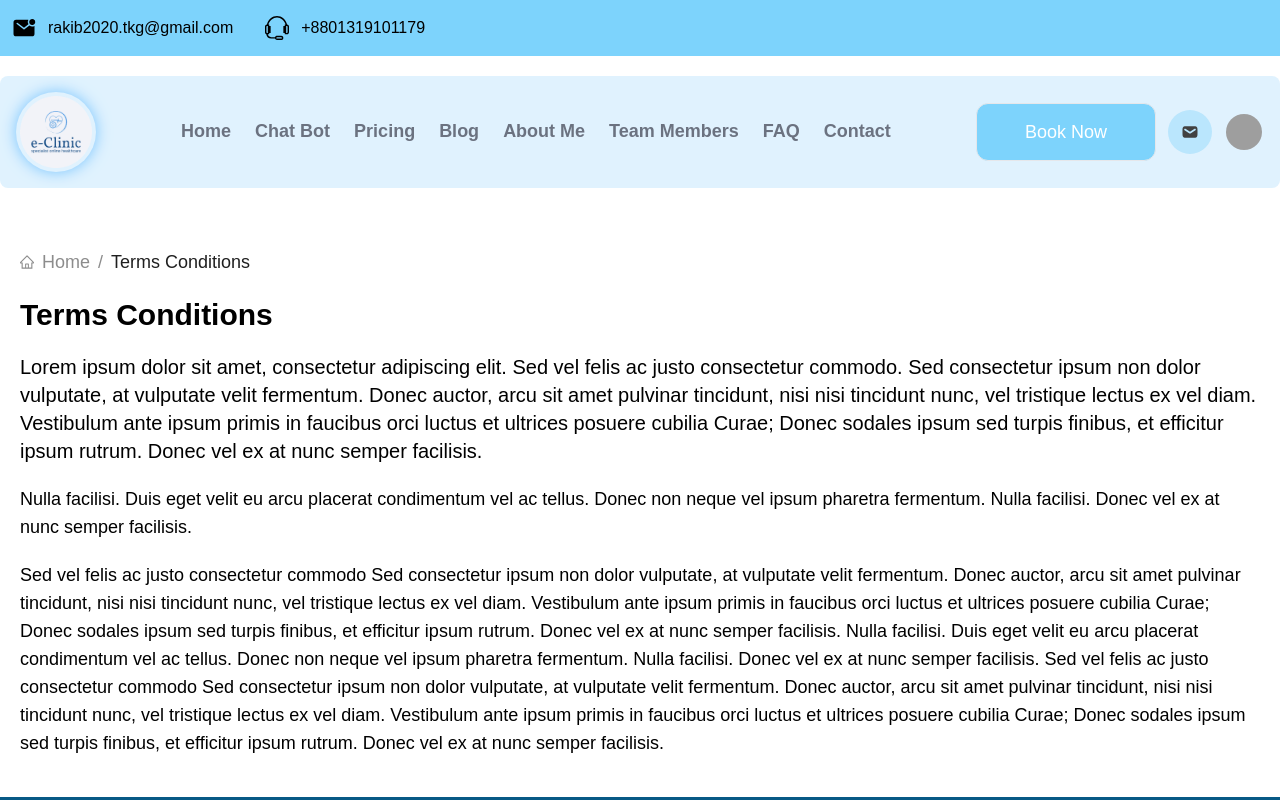
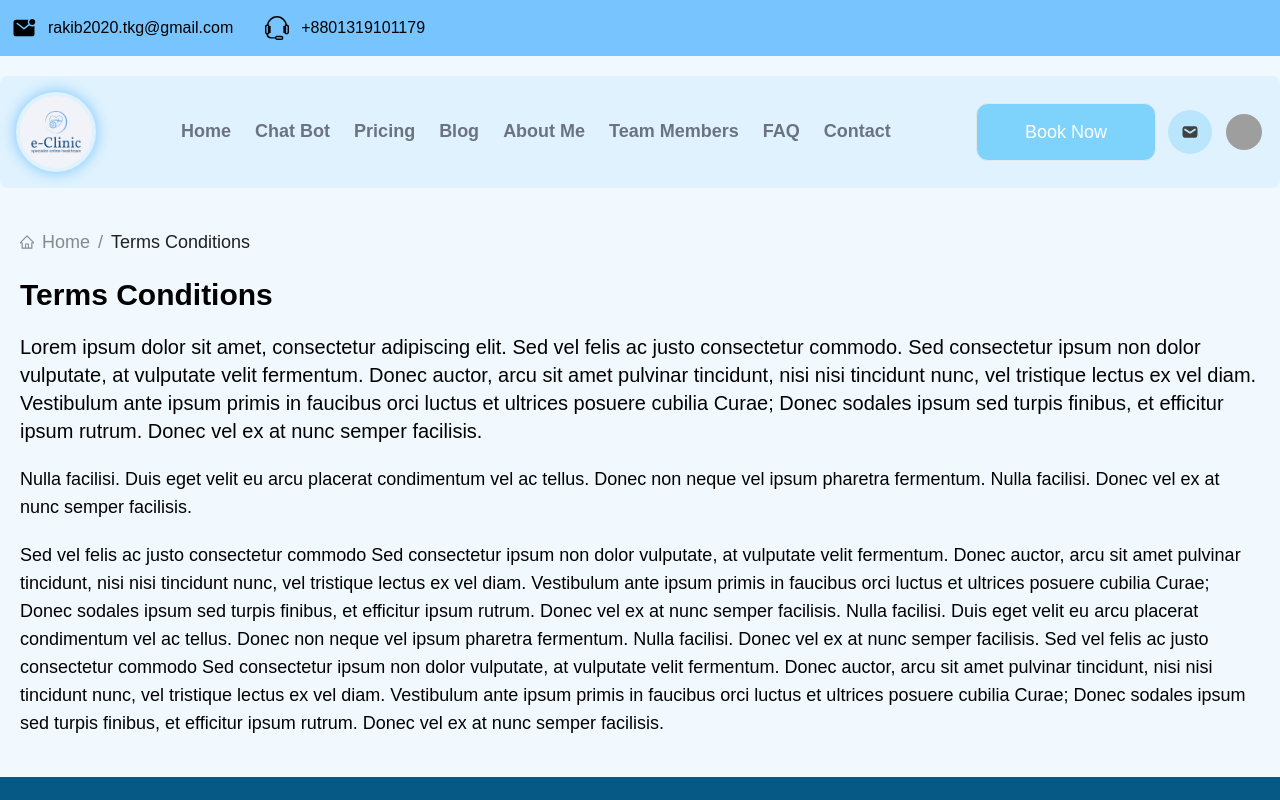
Before and after one commit to FahimAhamed101/dococ, a Next.js app: page /terms-conditions in a window 1280 px wide. Shown: the top 800 px of the page. Built offline with nearby package versions, Linux system fonts and the light colour scheme; grey boxes are pictures that could not be loaded; a web font is replaced by a local one.

Commit message:
first section completed

```diff
--- a/src/components/Pages/Others/PrivacyPolicy/PrivacyPolicy.tsx
+++ b/src/components/Pages/Others/PrivacyPolicy/PrivacyPolicy.tsx
@@ -17,7 +17,7 @@ const breadcrumbItems = [
 ];
 const PrivacyPolicy = () => {
   return (
-    <section className="w-full px-5 py-10">
+    <section className="w-full px-5 bg-[#F1F9FF] py-10">
       <MainContainer>
         <CustomBreadcrumb items={breadcrumbItems} />
         <div>
--- a/src/components/Pages/Others/TermsConditions/TermsConditions.tsx
+++ b/src/components/Pages/Others/TermsConditions/TermsConditions.tsx
@@ -17,7 +17,7 @@ const breadcrumbItems = [
 ];
 const TermsConditions = () => {
   return (
-    <section className="w-full px-5  py-10">
+    <section className="w-full px-5 bg-[#F1F9FF]  py-10">
       <MainContainer>
         <CustomBreadcrumb items={breadcrumbItems} />
         <div>
--- a/src/components/Shared/Footer/Footer.tsx
+++ b/src/components/Shared/Footer/Footer.tsx
@@ -68,17 +68,17 @@ const Footer = () => {
                 </Link>
               </li>
               <li>
-                <Link href="#" className="text-white hover:text-gray-700 hover:underline">
+                <Link href="/terms-conditions" className="text-white hover:text-gray-700 hover:underline">
                 Terms & Condition
                 </Link>
               </li>
               <li>
-                <Link href="#" className="text-white hover:text-gray-700 hover:underline">
+                <Link href="/privacy-policy" className="text-white hover:text-gray-700 hover:underline">
                 Privacy Policy
                 </Link>
               </li>
               <li>
-                <Link href="#" className="text-white hover:text-gray-700 hover:underline">
+                <Link href="/blog" className="text-white hover:text-gray-700 hover:underline">
                 Blog
                 </Link>
               </li>
--- a/src/components/Shared/Navbar/Navbar.tsx
+++ b/src/components/Shared/Navbar/Navbar.tsx
@@ -34,13 +34,15 @@ const Navbar = () => {
   const isPricing  = pathname === '/pricing';
     const isFaq = pathname === '/faq';
      const iscontact = pathname === '/contact';
+       const isPrivacyPolicy = pathname === '/privacy-policy';
+          const isTermCondition = pathname === '/terms-conditions';
   return (
     <nav className={    isHomePage
     ? 'bg-sky-50'
     : isPricing
       ? 'bg-[#F4FCF8]'
       : isFaq
-        ? 'bg-sky-50 pt-5' : iscontact ? 'bg-sky-50 pt-5'
+        ? 'bg-sky-50 pt-5' : iscontact ? 'bg-sky-50 pt-5' : isTermCondition ? 'bg-sky-50 pt-5' : isPrivacyPolicy ? 'bg-sky-50 pt-5'
         : 'w-full py-2 sm:py-3 md:py-4 lg:py-5'}>
       <MainContainer className="p-2 sm:p-3 md:p-4 bg-sky-100 flex justify-between items-center rounded-lg">
         {/* Logo - responsive sizing */}
--- a/src/components/Shared/Navbar/SubNavbar.tsx
+++ b/src/components/Shared/Navbar/SubNavbar.tsx
@@ -4,7 +4,7 @@ import MainContainer from "../MainContainer/MainContainer";
 
 const SubNavbar = () => {
   return (
-    <section className="w-full bg-sky-300 px-3 py-4 text-black">
+    <section className="w-full bg-[#77C4FE] px-3 py-4 text-black">
       <MainContainer className="flex flex-wrap items-center gap-8">
         <div className="flex items-center gap-3 font-medium">
           <IoMailUnread size={24} />
```
